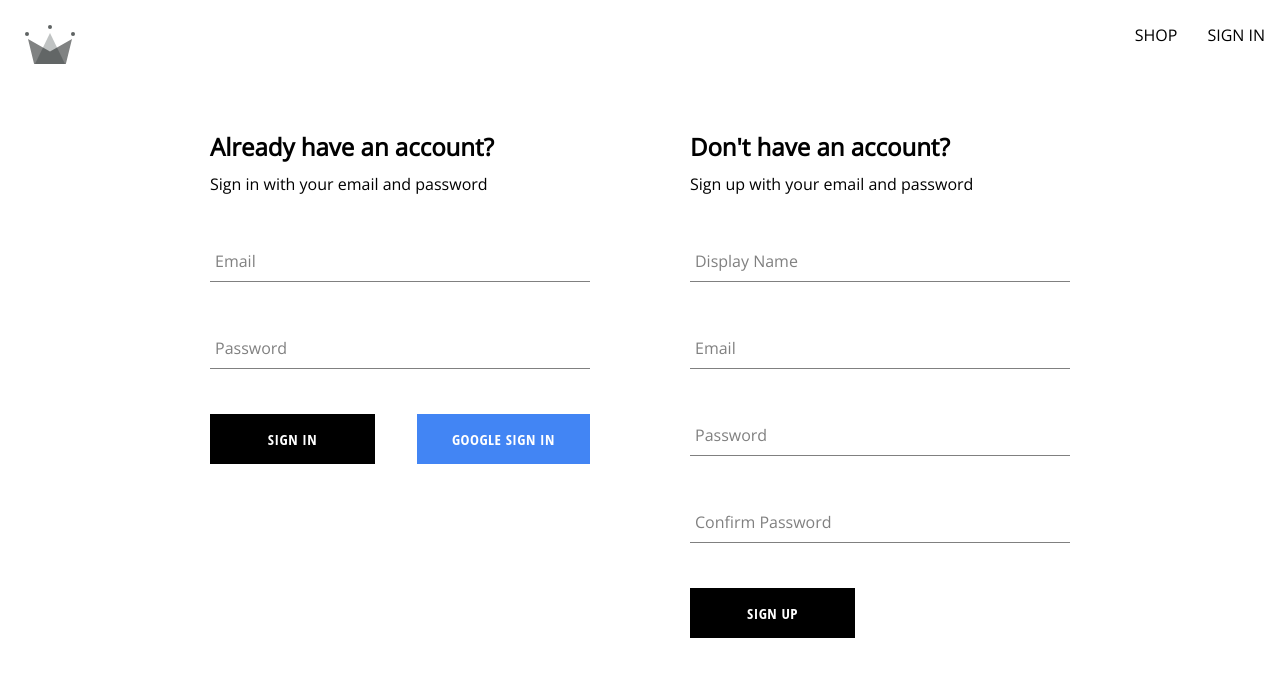
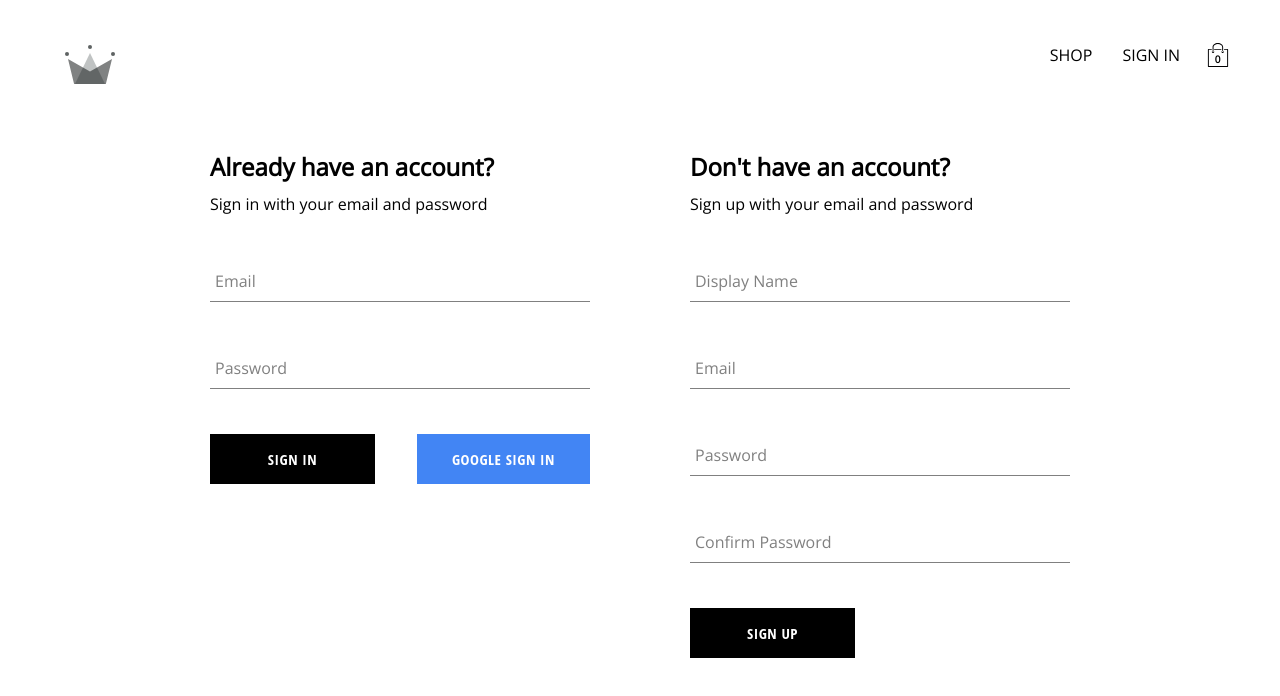
Before and after one commit to ye-russell/crwn-clothing, a React (Create React App) app: page /auth in a window 1280 px wide. Shown: the top 696 px of the page. Built offline with nearby package versions, Linux system fonts and the light colour scheme; no server answers.

Commit message:
feat: add card-dropdown

```diff
--- /dev/null
+++ b/src/components/cart-dropdown/cart-dropdown.component.jsx
@@ -0,0 +1,13 @@
+import Button from '../button/button.component';
+import './cart-dropdown.styles.scss';
+
+const CartDropdown = () => {
+  return (
+    <div className="cart-dropdown-container">
+      <div className="cart-items" />
+      <Button>Go to Checkout</Button>
+    </div>
+  );
+};
+
+export default CartDropdown;
--- /dev/null
+++ b/src/components/cart-dropdown/cart-dropdown.styles.scss
@@ -0,0 +1,30 @@
+.cart-dropdown-container {
+  position: absolute;
+  width: 240px;
+  height: 340px;
+  display: flex;
+  flex-direction: column;
+  padding: 20px;
+  border: 1px solid black;
+  background-color: white;
+  top: 90px;
+  right: 40px;
+  z-index: 5;
+
+  .empty-message {
+    font-size: 18px;
+    margin: 50px auto;
+  }
+
+  .cart-items {
+    height: 240px;
+    display: flex;
+    flex-direction: column;
+    overflow: scroll;
+  }
+
+  button {
+    margin-top: auto;
+    font-size: 12px;
+  }
+}
--- /dev/null
+++ b/src/components/cart-icon/cart-icon.component.jsx
@@ -0,0 +1,14 @@
+import { ReactComponent as ShoppingIcon } from '../../assets/shopping-bag.svg';
+
+import './cart-icon.styles.scss';
+
+const CartIcon = () => {
+  return (
+    <div className="cart-icon-container">
+      <ShoppingIcon className="shopping-icon" />
+      <span className="item-count">0</span>
+    </div>
+  );
+};
+
+export default CartIcon;
--- /dev/null
+++ b/src/components/cart-icon/cart-icon.styles.scss
@@ -0,0 +1,21 @@
+.cart-icon-container {
+  width: 45px;
+  height: 45px;
+  position: relative;
+  display: flex;
+  align-items: center;
+  justify-content: center;
+  cursor: pointer;
+
+  .shopping-icon {
+    width: 24px;
+    height: 24px;
+  }
+
+  .item-count {
+    position: absolute;
+    font-size: 10px;
+    font-weight: bold;
+    bottom: 12px;
+  }
+}
--- a/src/components/navigation/navigation.component.jsx
+++ b/src/components/navigation/navigation.component.jsx
@@ -1,12 +1,20 @@
-import { Fragment, useContext } from 'react';
+import { Fragment, useContext, useState } from 'react';
 import { Link, Outlet } from 'react-router-dom';
 import { ReactComponent as CrwnLogo } from '../../assets/crown.svg';
 import { UserContext } from '../../contexts/user.context';
 import { signOutUser } from '../../utils/firebase/firebase.utils';
+import CartDropdown from '../cart-dropdown/cart-dropdown.component';
+import CartIcon from '../cart-icon/cart-icon.component';
 import './navigation.styles.scss';
 
 const Navigation = () => {
   const { currentUser } = useContext(UserContext);
+  const [ isCartDropdownOpened, setCartDropdownState ] = useState(false);
+
+  const toggleDropdown = () => {
+    console.log(isCartDropdownOpened);
+    setCartDropdownState(!isCartDropdownOpened);
+  };
 
   return (
     <Fragment>
@@ -27,7 +35,11 @@
               SIGN IN
             </Link>
           )}
+          <div onClick={toggleDropdown}>
+            <CartIcon />
+          </div>
         </div>
+        {isCartDropdownOpened && <CartDropdown />}
       </div>
       <Outlet />
     </Fragment>
--- a/src/components/shop/shop.component.jsx
+++ b/src/components/shop/shop.component.jsx
@@ -6,7 +6,7 @@
 const Shop = () => {
   const { products } = useContext(ProductsContext);
   return (
-    <div className='products-container'>
+    <div className="products-container">
       {products.map((product) => (
         <ProductCard key={product.id} product={product} />
       ))}
--- a/src/index.css
+++ b/src/index.css
@@ -1,5 +1,6 @@
 body {
  margin: 0;
+ padding: 20px 40px;
  font-family: "Open Sans", sans-serif;
  -webkit-font-smoothing: antialiased;
  -moz-osx-font-smoothing: grayscale;
```
Also changed, not shown: src/assets/shopping-bag.svg (added).
